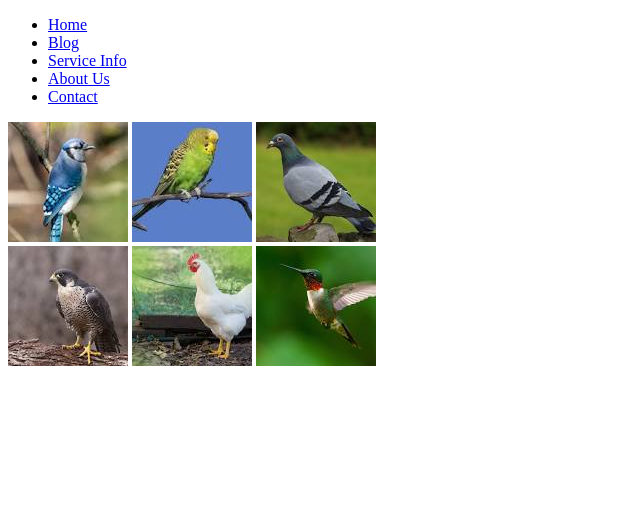
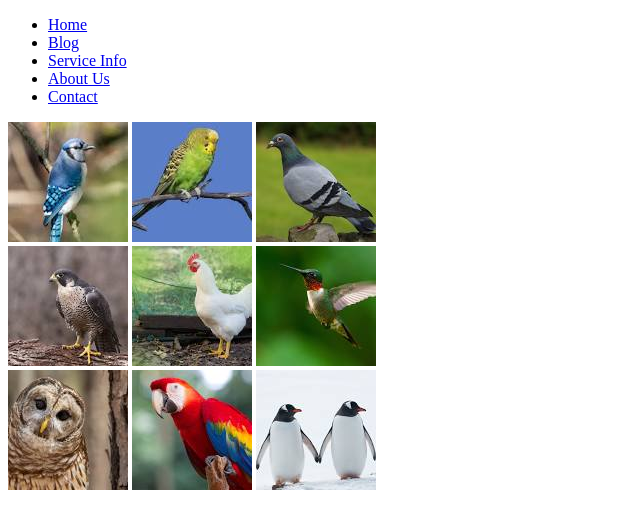
Before and after one commit to dennomel/Photography-project, a plain HTML site: page index.html in a window 1280 px wide. Shown: the whole page, without its empty margins (0-640 px from the left). Drawn offline with Linux system fonts and the light colour scheme.

Commit message:
added the third set of photos

```diff
--- a/index.html
+++ b/index.html
@@ -31,6 +31,10 @@
       <img src="./images/hummingbirds.jpeg" alt="hummingbirds" />
     </section>
 
-    <section></section>
+    <section class="set 3">
+      <img src="./images/owl.jpeg" alt="Owl" />
+      <img src="./images/parrot.jpeg" alt="parrot" />
+      <img src="./images/penguins.jpeg" alt="penguins" />
+    </section>
   </body>
 </html>
```
